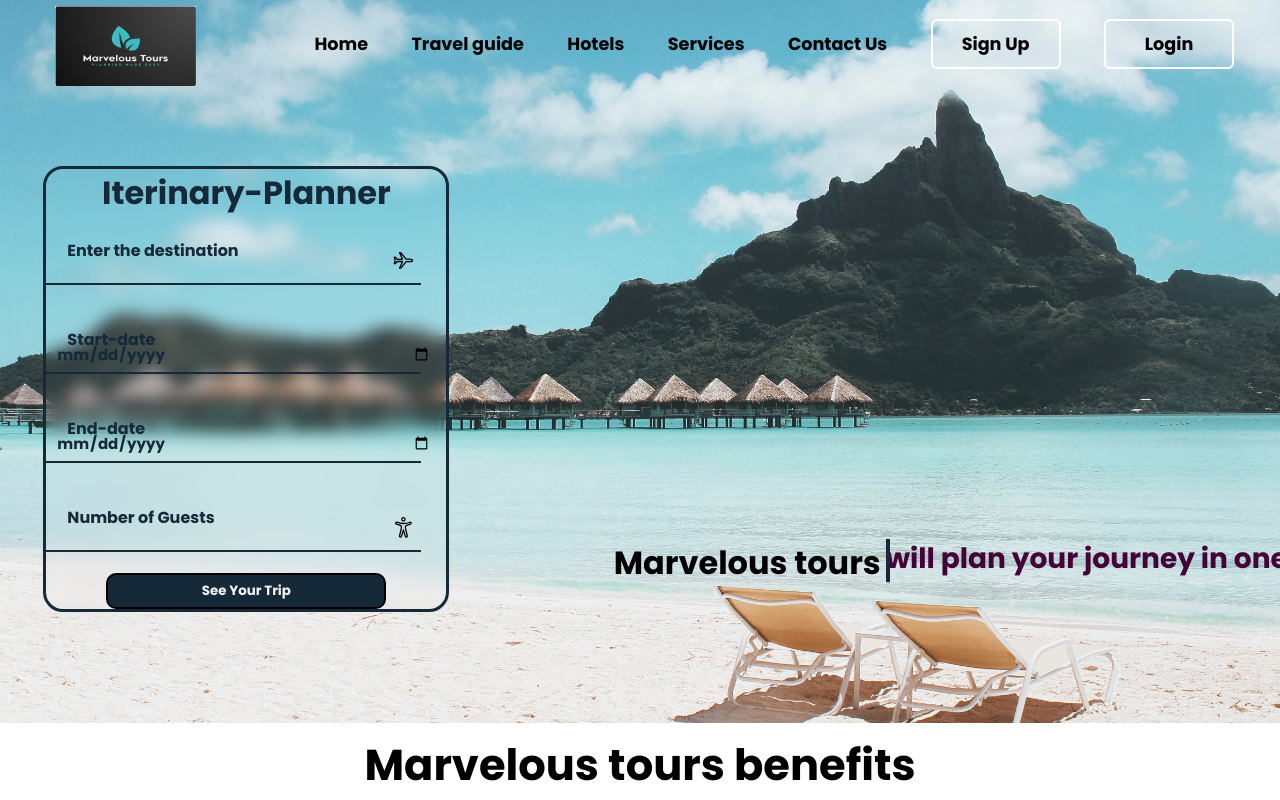
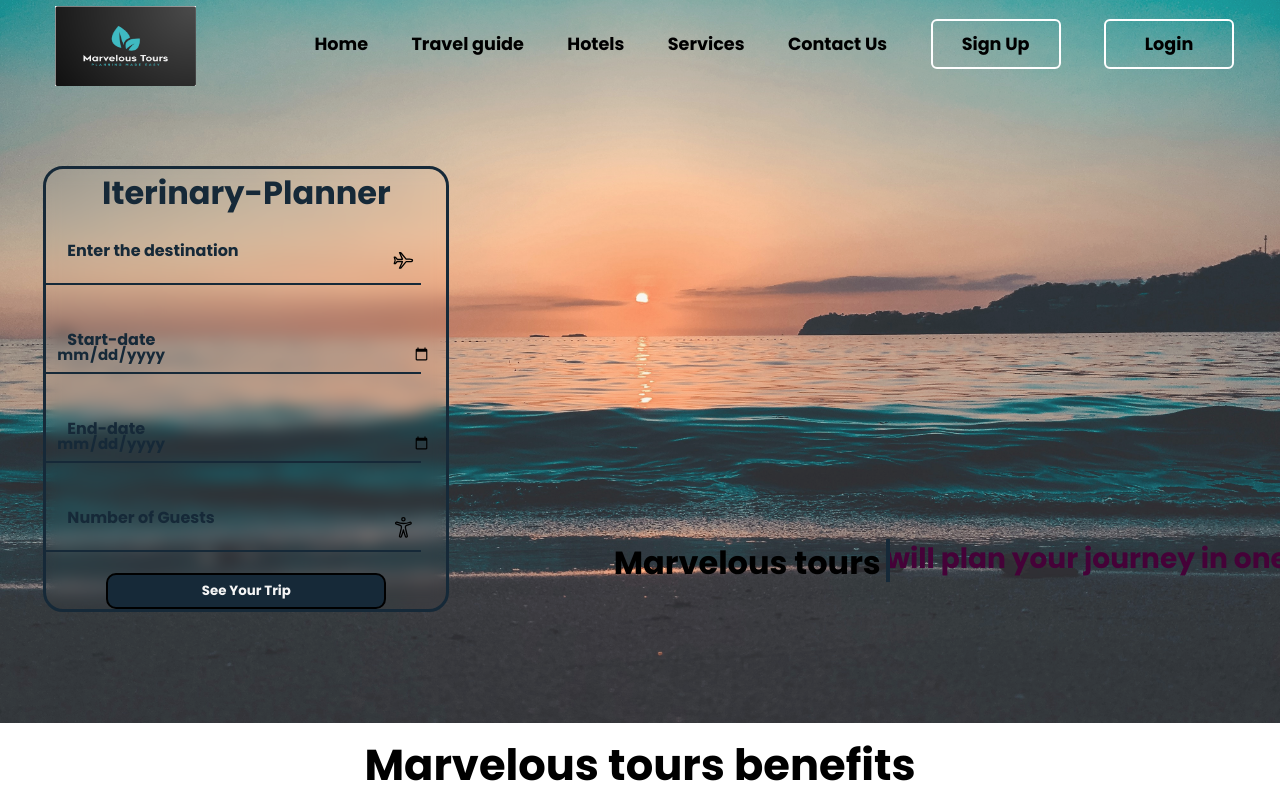
Before and after one commit to GEESEA/Marvelous-Tours, a plain HTML site: page index.html in a window 1280 px wide. Shown: the top 800 px of the page. Drawn offline with nearby package versions, Linux system fonts and the light colour scheme.

Commit message:
Add changes

```diff
--- a/Marvelous Tours.css
+++ b/Marvelous Tours.css
@@ -12,7 +12,7 @@
 }
 #Home:before{
     content: " ";
-    background: url('Images/background2.jpg') no-repeat center center/cover;
+    background: url('Images/background3.jpg') no-repeat center center/cover;
     position: relative;
     bottom: -88px;
     /* right: 769px; */
@@ -270,6 +270,7 @@ section[id="none"]{
 #services{
     position: relative;
     top: -68px;
+    /* background:black; */
     /* height: 600px; */
     /* text-align: center; */
     /* background: url('bg2.jpg') no-repeat center center/cover; */
@@ -277,7 +278,6 @@ section[id="none"]{
 }
 #services:before{
     content: " ";
-    background: url('bg2.jpg') no-repeat center center/cover;
     height: 800px;
     width: 100%;
     z-index: -1;
```
Also changed, not shown: Images/background3.jpg (added).
